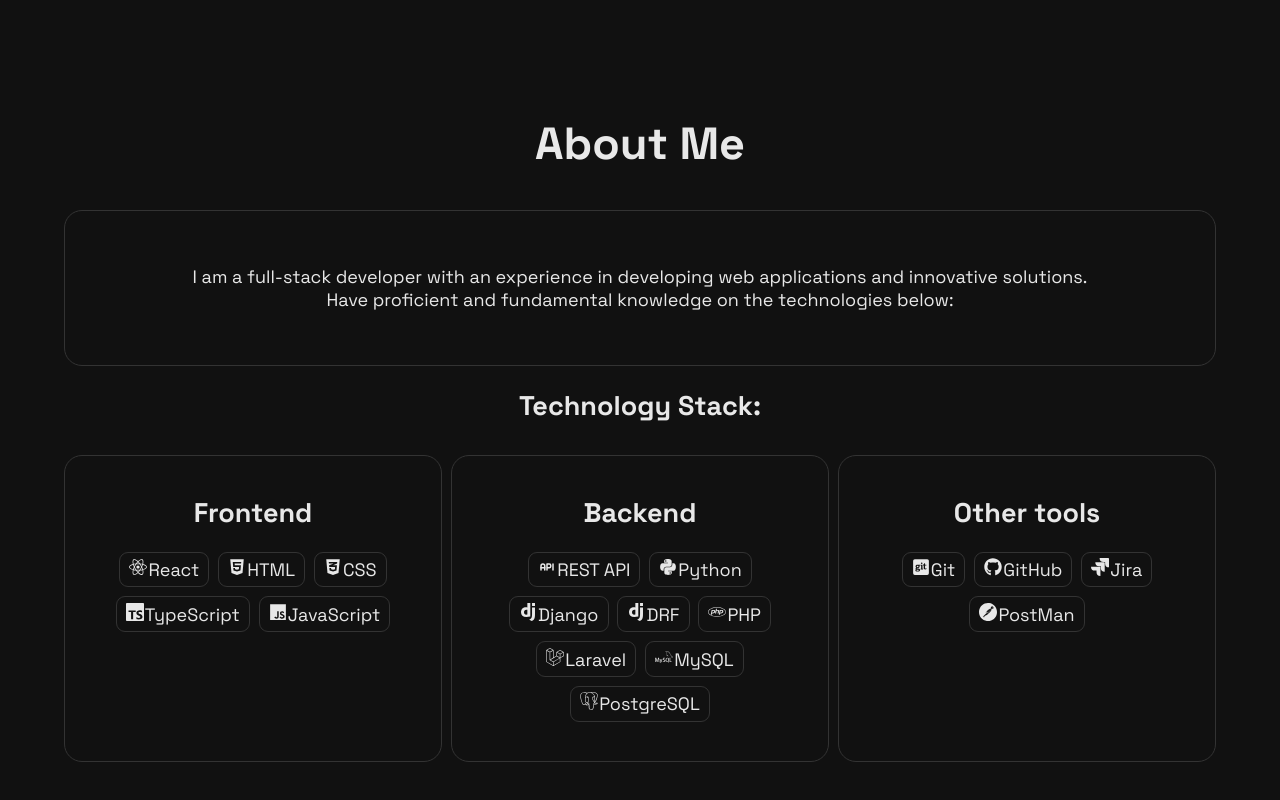
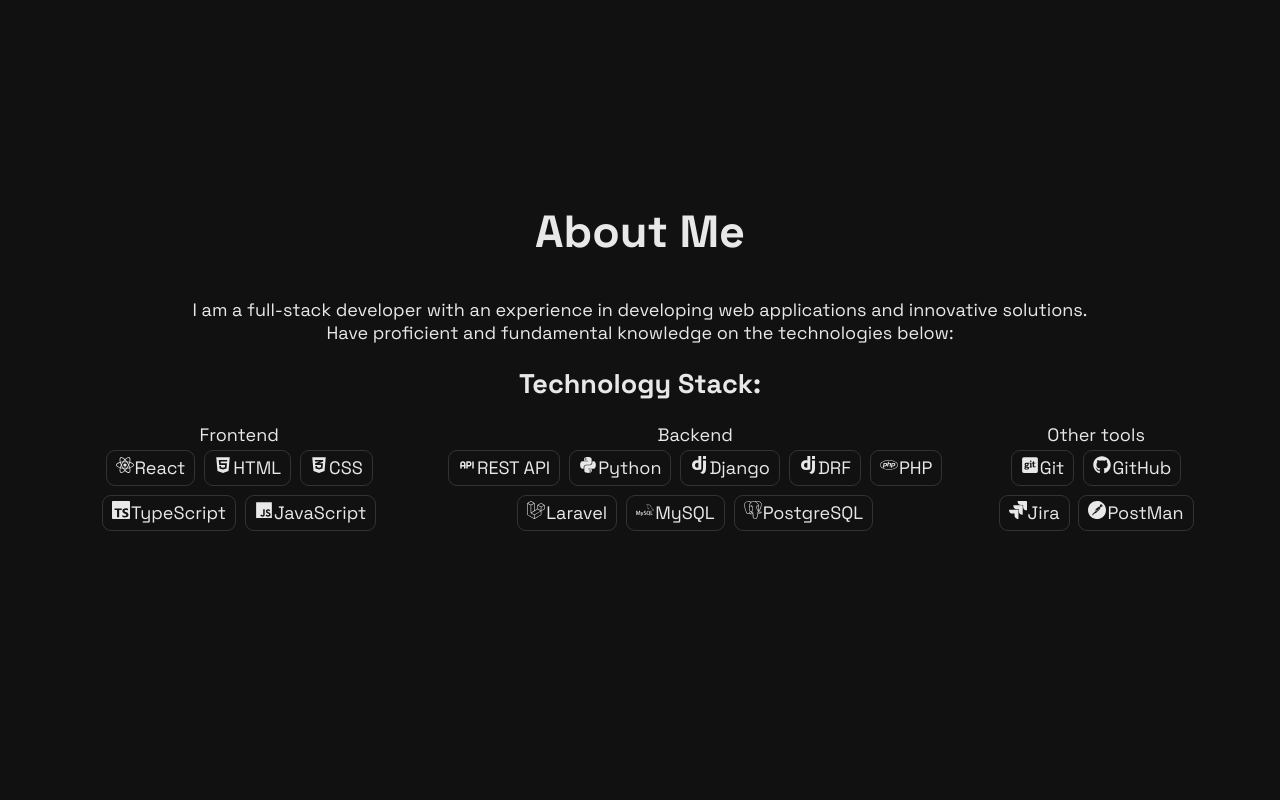
Before and after one commit to SebastianSiuol/website-portfolio, a React (Vite) app: page / in a window 1280 px wide. Shown: the part 850-1650 px from the top of the page. Built offline with nearby package versions, Linux system fonts and the light colour scheme.

Commit message:
Enhance About section header with bold styling

```diff
--- a/src/sections/About.css
+++ b/src/sections/About.css
@@ -1,27 +1,3 @@
-.card {
-  border: #333 1px solid;
-  padding: 2rem 1.5rem;
-  border-radius: 1rem;
-  width: 100%;
-  margin: 0.5rem auto;
-  z-index:1;
-
-  transition: transform 600ms ease;
-}
-
-.card:hover {
-  border: #333 2px solid;
-  transform: scale(1.02);
-  z-index:2;
-
-  transition: transform 200ms ease;
-}
-
-.card-header {
-  font-size: 1.5rem;
-  font-weight:bold;
-  margin: 0.2rem 0.5rem 1rem
-}
 
 .tech-stack {
   display: grid;
--- a/src/sections/About.tsx
+++ b/src/sections/About.tsx
@@ -48,7 +48,7 @@
         <RevealOnScroll>
             <section id="about" className="section">
                 <div className="section-content">
-                    <h1 className="header">About Me</h1>
+                    <h1 className="header font-bold">About Me</h1>
                     <div className="card">
                         <p>
                             I am a full-stack developer with an experience in developing web applications and innovative solutions.
```
